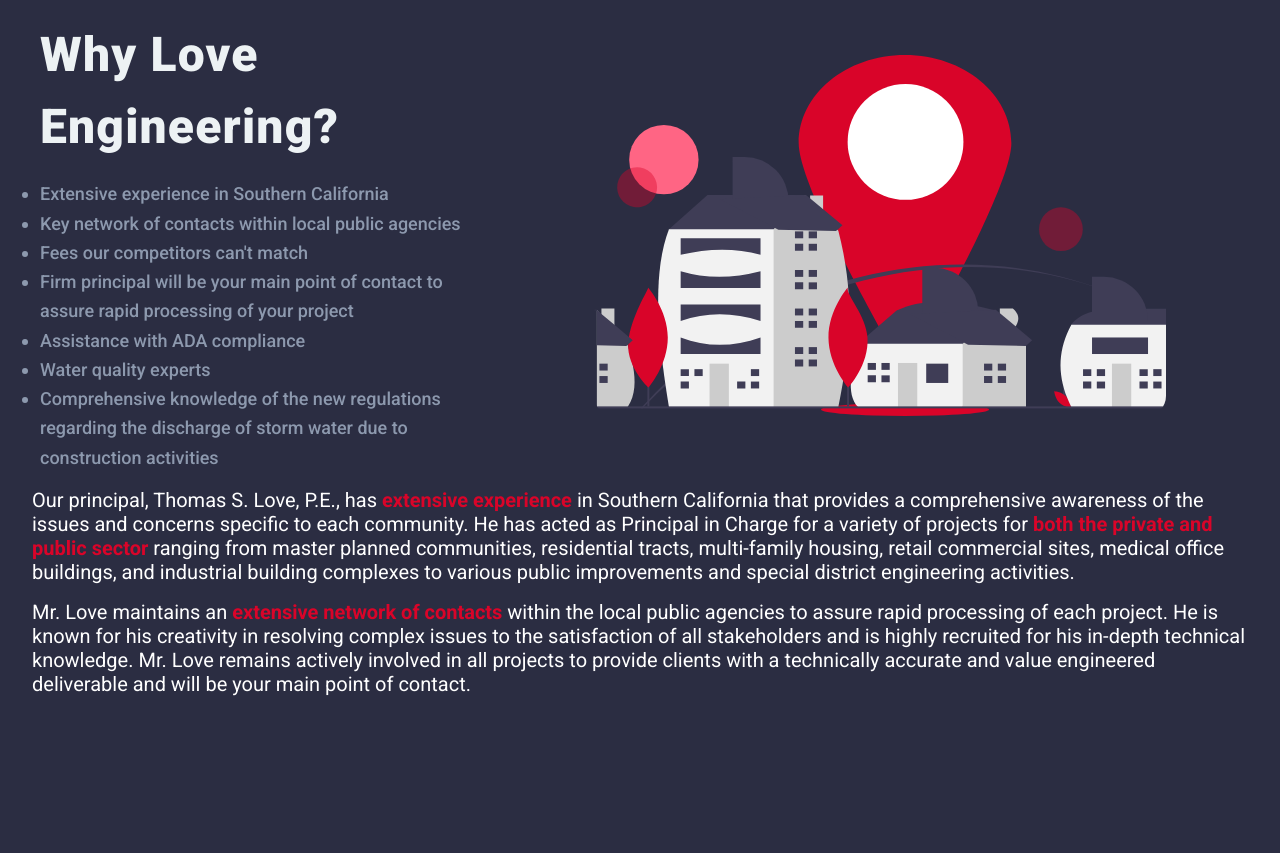
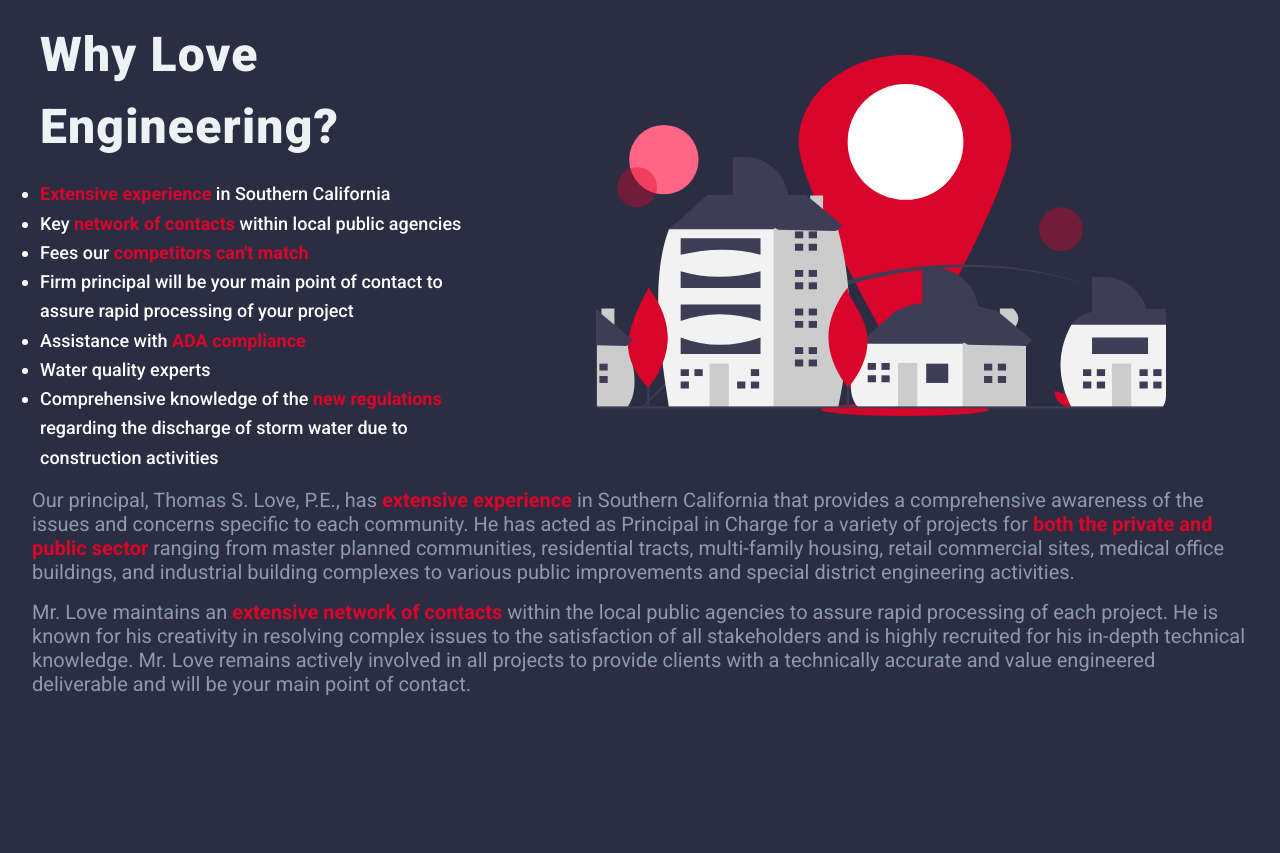
Before and after one commit to mlove333/lovecivil, a plain HTML site: page index.html in a window 1280 px wide. Shown: the part 787-1640 px from the top of the page. Drawn offline with Linux system fonts and the light colour scheme.

Commit message:
updates to about and contact us sections

```diff
--- a/index.html
+++ b/index.html
@@ -92,13 +92,13 @@
                     <div class="about--left">
                     <h2 class="section__title">Why Love Engineering?</h2>
                     <ul class="section__para">
-                    <li>Extensive experience in Southern California</li>
-                    <li>Key network of contacts within local public agencies</li>
-                    <li>Fees our competitors can't match</li>
+                    <li><span class="red"><strong>Extensive experience</strong></span> in Southern California</li>
+                    <li>Key <span class="red"><strong> network of contacts</strong></span> within local public agencies</li>
+                    <li>Fees our <span class="red"><strong>competitors can't match</strong></span></li>
                     <li>Firm principal will be your main point of contact to  assure rapid processing of your project</li>
-                    <li>Assistance with ADA compliance</li>
+                    <li>Assistance with <span class="red"><strong>ADA compliance</strong></span></li>
                     <li>Water quality experts</li>
-                    <li>Comprehensive knowledge of the new regulations regarding the discharge of storm water due to construction activities</li>
+                    <li>Comprehensive knowledge of the <span class="red"><strong>new regulations</strong></span> regarding the discharge of storm water due to construction activities</li>
                     </ul>
                     </div>
                 <div class="about__wrapper">
--- a/style.css
+++ b/style.css
@@ -259,14 +259,14 @@ header {
     animation: fade-in 1200ms 800ms backwards;
 }
 
+header p {
+   color: #8d99ae
+}
+
 header .row {
     display: flex;
     align-items: center;
     justify-content: space-between;
-}
-
-header p {
-    color: #8d99ae;
 }
 
 .header--left {
@@ -309,6 +309,7 @@ header p {
 
 #about ul {
     list-style-type: disc;
+    color: #fff;
 }
 
 .about__img {
@@ -331,7 +332,7 @@ header p {
 
 .about__description--para {
     margin: 16px 0;
-    color: #fff;
+    color: #8d99ae;
     font-size: 20px;
     text-align: left;
 
@@ -579,6 +580,11 @@ CONTACT US
     display: flex;
     align-items: center;
 }
+
+.contact__para {
+    padding-top: 20px;
+}
+
 /*
 
 FOOTER
```
